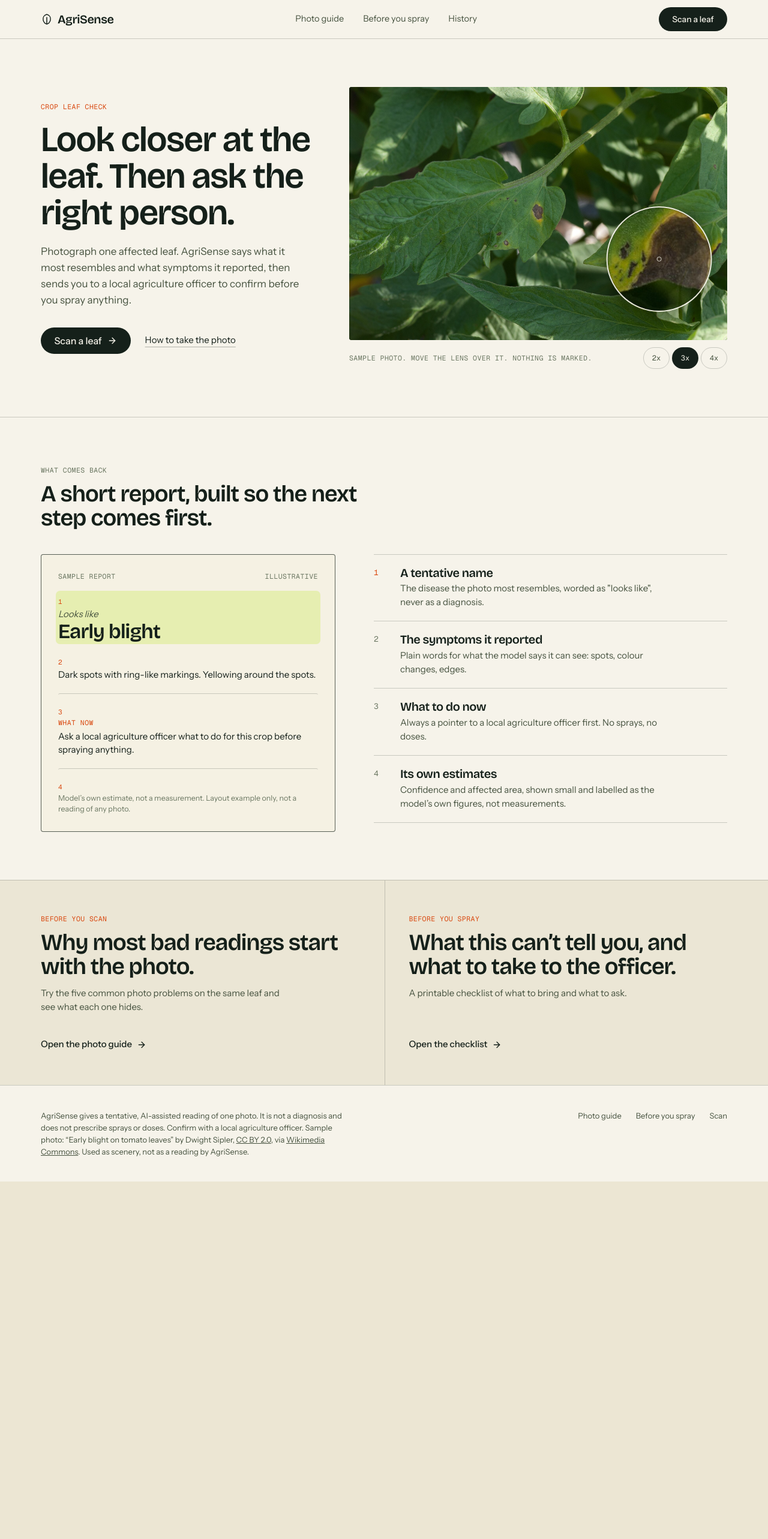
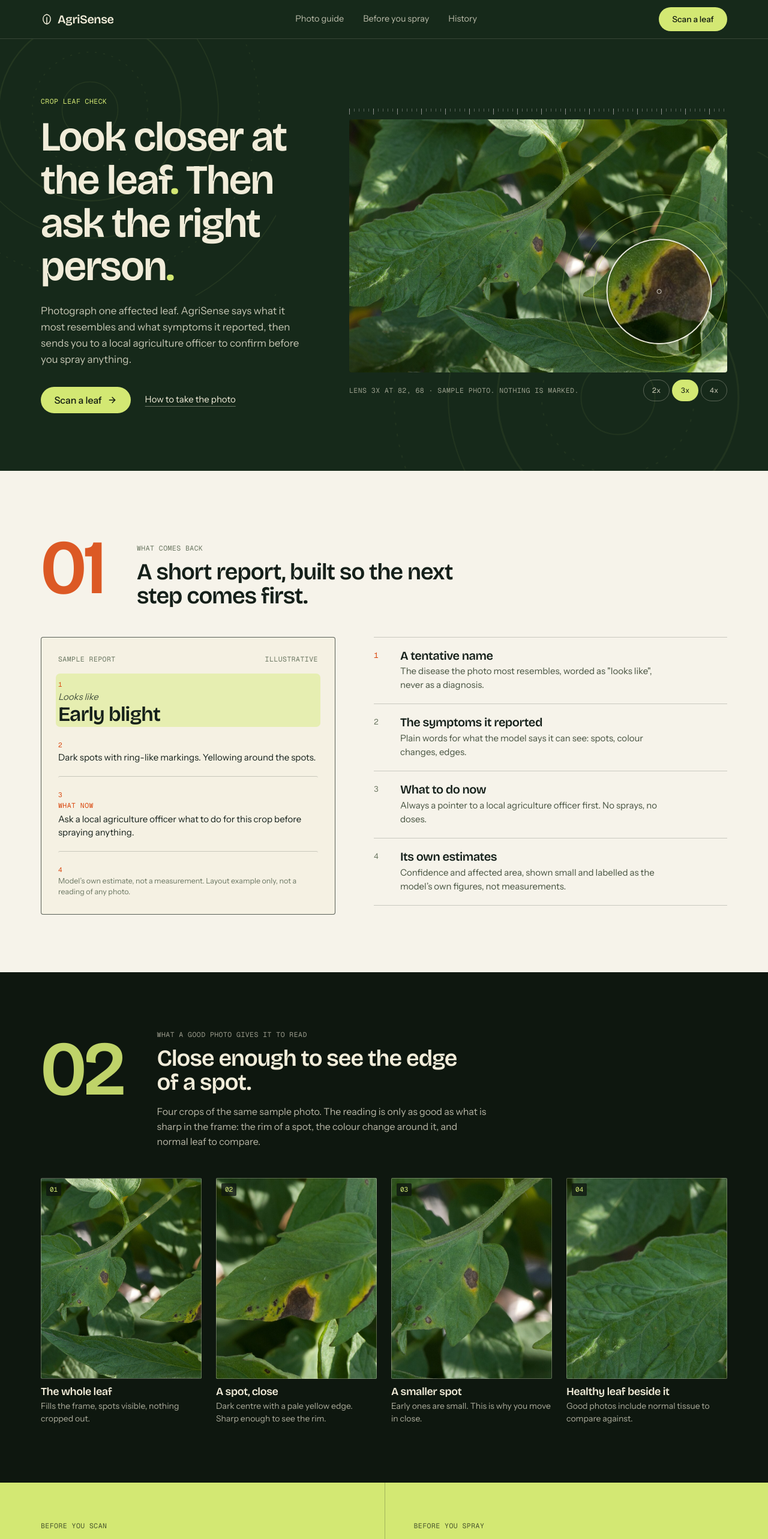
Before and after one commit to shashanthnetha/agrisense-ai, a Next.js app in the folder agrisense-web/: page / in a window 1280 px wide. Shown: the top 2566 px of the page at 60% size. Before the commit the page ends 1970 px from the top, so only its background shows below. Built offline with nearby package versions, Linux system fonts and the light colour scheme.

Commit message:
v3: dark green identity, target-ring motif, lens halo, contact sheet, page heroes (local only)

```diff
--- a/agrisense-web/src/app/(dashboard)/scan/page.tsx
+++ b/agrisense-web/src/app/(dashboard)/scan/page.tsx
@@ -23,8 +23,8 @@ function PausedPlate({ state }: { state: ScanStatus['state'] }) {
   return (
     <div role="status" className="rounded-[6px] border border-bone/25 bg-bone/[0.04] px-6 py-16 sm:py-20">
       <p className="label">Scanning availability</p>
-      <h2 className="display mt-4 max-w-[16ch] text-[36px] sm:text-[44px]">
-        {state === 'closed' ? <>This demo has <em>closed.</em></> : <>Scanning is <em>paused</em> right now.</>}
+      <h2 className="head mt-4 max-w-[16ch] text-[34px] sm:text-[44px]">
+        {state === 'closed' ? <>This demo has closed.</> : <>Scanning is paused right now.</>}
       </h2>
       <p className="mt-4 max-w-[24rem] text-[15px] leading-[23px] text-bone/75">
         {state === 'closed'
@@ -138,7 +138,7 @@ export default function ScanPage() {
 
   return (
     <div data-scan-page className={'min-h-screen bg-sheet text-ink'}>
-      <SiteHeader />
+      <SiteHeader tone="dark" />
 
       <main id="main" className={result ? 'pb-4' : 'wrap py-8 sm:py-12'}>
         {!result ? (
--- a/agrisense-web/src/app/limits/page.tsx
+++ b/agrisense-web/src/app/limits/page.tsx
@@ -1,22 +1,23 @@
 import type { Metadata } from 'next';
 import { SiteHeader } from '@/components/site/SiteHeader';
 import { SiteFooter } from '@/components/site/SiteFooter';
+import { PageHero } from '@/components/site/PageHero';
 import { Checklist } from '@/components/site/Checklist';
 
 export const metadata: Metadata = { title: 'Before you spray | AgriSense AI' };
 
 const DOES = ['Names the disease the photo most resembles, as a tentative reading', 'Lists the symptoms the model says it can see', 'Points you to a local agriculture officer'];
-const DOESNT = ['Give a diagnosis', 'Mark where on the leaf the problem is', 'Prescribe sprays or doses', 'Measure anything: confidence and affected area are the model\u2019s own estimates'];
+const DOESNT = ['Give a diagnosis', 'Mark where on the leaf the problem is', 'Prescribe sprays or doses', 'Measure anything: confidence and affected area are the model2019s own estimates'];
 
 export default function Limits() {
   return (
     <div className="bg-sheet text-ink">
-      <SiteHeader />
-      <main id="main" className="wrap py-10 sm:py-16">
-        <p className="label !text-signal">Before you spray</p>
-        <h1 className="head page-h1 mt-4 max-w-[20ch]">What AgriSense can and can&rsquo;t tell you.</h1>
+      <SiteHeader tone="dark" />
+      <main id="main">
+        <PageHero label="Before you spray" title={"What AgriSense can and can’t tell you."} />
+        <div className="wrap py-10 sm:py-16">
 
-        <div className="mt-10 grid gap-px overflow-hidden rounded-[4px] border border-line bg-line md:grid-cols-2">
+        <div className="grid gap-px overflow-hidden rounded-[4px] border border-line bg-line md:grid-cols-2">
           <div className="bg-sheet p-6 sm:p-8">
             <p className="label !text-field">It does</p>
             <ul className="mt-4 space-y-3">{DOES.map((t) => <li key={t} className="text-[16px] leading-[24px]">{t}</li>)}</ul>
@@ -30,6 +31,7 @@ export default function Limits() {
         <h2 className="head page-h2 mt-20">Take this to your officer</h2>
         <p className="mt-3 max-w-[40rem] text-[16px] leading-[25px] text-ink-2">Tick things off as you get them ready. You can print the list.</p>
         <div className="mt-8"><Checklist /></div>
+        </div>
       </main>
       <SiteFooter />
     </div>
--- a/agrisense-web/src/app/page.tsx
+++ b/agrisense-web/src/app/page.tsx
@@ -3,48 +3,83 @@ import { ArrowRight } from 'lucide-react';
 import { SiteHeader } from '@/components/site/SiteHeader';
 import { SiteFooter } from '@/components/site/SiteFooter';
 import { Loupe } from '@/components/site/Loupe';
+import { ContactSheet } from '@/components/site/ContactSheet';
 import { ReportAnatomy } from '@/components/site/ReportAnatomy';
+
+/* The recurring motif is the target ring: early blight spots have concentric rings, and the lens carries them. */
+function Rings({ className = '' }: { className?: string }) {
+  return (
+    <svg aria-hidden viewBox="0 0 400 400" className={className} fill="none" stroke="currentColor">
+      {[30, 62, 98, 138, 182, 230, 282].map((r, i) => (
+        <circle key={r} cx="200" cy="200" r={r} strokeWidth={i === 2 ? 1.5 : 1} strokeDasharray={i % 3 === 1 ? '2 7' : undefined} />
+      ))}
+    </svg>
+  );
+}
 
 export default function Home() {
   return (
     <div className="bg-sheet text-ink">
-      <SiteHeader />
+      <SiteHeader tone="dark" />
       <main id="main">
-        <section className="wrap grid items-center gap-10 py-10 sm:py-14 lg:grid-cols-[minmax(0,5fr)_minmax(0,7fr)] lg:gap-16 lg:py-20">
-          <div>
-            <p className="label !text-signal">Crop leaf check</p>
-            <h1 className="head page-h1 mt-4 max-w-[18ch]">Look closer at the leaf. Then ask the right person.</h1>
-            <p className="mt-5 max-w-[34rem] text-[17px] leading-[27px] text-ink-2">
-              Photograph one affected leaf. AgriSense says what it most resembles and what symptoms it reported, then sends you to a local agriculture officer to confirm before you spray anything.
-            </p>
-            <div className="mt-8 flex flex-wrap items-center gap-x-6 gap-y-3">
-              <Link href="/scan" className="btn-ink">Scan a leaf <ArrowRight className="h-4 w-4" aria-hidden /></Link>
-              <Link href="/guide" className="text-[15px] underline decoration-ink/30 underline-offset-[6px] hover:decoration-ink">How to take the photo</Link>
+        <section className="dark-surface relative isolate overflow-hidden bg-leaf text-bone">
+          <Rings className="pointer-events-none absolute -left-40 -top-48 -z-10 h-[620px] w-[620px] text-lime opacity-[0.07]" />
+          <Rings className="pointer-events-none absolute -bottom-72 right-[-10rem] -z-10 h-[820px] w-[820px] text-lime opacity-[0.06]" />
+          <div className="wrap grid items-center gap-10 py-12 sm:py-16 lg:grid-cols-[minmax(0,5fr)_minmax(0,7fr)] lg:gap-16 lg:py-24">
+            <div>
+              <p className="label !text-lime">Crop leaf check</p>
+              <h1 className="head mt-4 max-w-[14ch] text-[clamp(38px,5.4vw,72px)]">Look closer at the leaf<span className="text-lime">.</span> Then ask the right person<span className="text-lime">.</span></h1>
+              <p className="mt-6 max-w-[34rem] text-[17px] leading-[27px] text-bone/80">
+                Photograph one affected leaf. AgriSense says what it most resembles and what symptoms it reported, then sends you to a local agriculture officer to confirm before you spray anything.
+              </p>
+              <div className="mt-8 flex flex-wrap items-center gap-x-6 gap-y-3">
+                <Link href="/scan" className="btn-ink !bg-lime !text-night hover:!bg-bone">Scan a leaf <ArrowRight className="h-4 w-4" aria-hidden /></Link>
+                <Link href="/guide" className="text-[15px] underline decoration-bone/40 underline-offset-[6px] hover:decoration-bone">How to take the photo</Link>
+              </div>
             </div>
-          </div>
-          <Loupe src="/early-blight-sample.jpg" alt="Close photo of tomato leaves with dark spots and yellow edges" />
-        </section>
-
-        <section className="border-t border-line">
-          <div className="wrap py-14 sm:py-20">
-            <p className="label">What comes back</p>
-            <h2 className="head page-h2 mt-3 max-w-[22ch]">A short report, built so the next step comes first.</h2>
-            <div className="mt-10"><ReportAnatomy /></div>
+            <Loupe dark src="/early-blight-sample.jpg" alt="Close photo of tomato leaves with dark spots and yellow edges" />
           </div>
         </section>
 
-        <section className="border-t border-line bg-raised/50">
-          <div className="wrap grid gap-px py-0 md:grid-cols-2">
-            <Link href="/guide" className="group flex flex-col justify-between gap-10 py-10 md:pr-10 sm:py-14">
-              <div><p className="label !text-signal">Before you scan</p>
+        <section>
+          <div className="wrap py-14 sm:py-24">
+            <div className="grid gap-4 lg:grid-cols-[auto_1fr] lg:gap-14">
+              <span aria-hidden className="head text-[clamp(64px,10vw,140px)] leading-none text-signal/90">01</span>
+              <div className="self-end">
+                <p className="label">What comes back</p>
+                <h2 className="head page-h2 mt-3 max-w-[22ch]">A short report, built so the next step comes first.</h2>
+              </div>
+            </div>
+            <div className="mt-12"><ReportAnatomy /></div>
+          </div>
+        </section>
+
+        <section className="dark-surface bg-night text-bone">
+          <div className="wrap py-14 sm:py-24">
+            <div className="grid gap-4 lg:grid-cols-[auto_1fr] lg:gap-14">
+              <span aria-hidden className="head text-[clamp(64px,10vw,140px)] leading-none text-lime/90">02</span>
+              <div className="self-end">
+                <p className="label">What a good photo gives it to read</p>
+                <h2 className="head page-h2 mt-3 max-w-[22ch]">Close enough to see the edge of a spot.</h2>
+                <p className="mt-4 max-w-[52ch] text-[16px] leading-[25px] text-bone/75">Four crops of the same sample photo. The reading is only as good as what is sharp in the frame: the rim of a spot, the colour change around it, and normal leaf to compare.</p>
+              </div>
+            </div>
+            <div className="mt-12"><ContactSheet /></div>
+          </div>
+        </section>
+
+        <section className="bg-lime text-night">
+          <div className="wrap grid gap-px md:grid-cols-2">
+            <Link href="/guide" className="group flex flex-col justify-between gap-10 py-12 sm:py-16 md:pr-12">
+              <div><p className="label !text-night/70">Before you scan</p>
                 <h2 className="head page-h2 mt-3">Why most bad readings start with the photo.</h2>
-                <p className="mt-3 max-w-[40ch] text-[15px] leading-[23px] text-ink-2">Try the five common photo problems on the same leaf and see what each one hides.</p></div>
+                <p className="mt-3 max-w-[40ch] text-[15px] leading-[23px] text-night/80">Try the five common photo problems on the same leaf and see what each one hides.</p></div>
               <span className="inline-flex items-center gap-2 text-[15px] font-medium">Open the photo guide <ArrowRight className="h-4 w-4 transition-transform group-hover:translate-x-1" aria-hidden /></span>
             </Link>
-            <Link href="/limits" className="group flex flex-col justify-between gap-10 border-t border-line py-10 sm:py-14 md:border-l md:border-t-0 md:pl-10">
-              <div><p className="label !text-signal">Before you spray</p>
+            <Link href="/limits" className="group flex flex-col justify-between gap-10 border-t border-night/25 py-12 sm:py-16 md:border-l md:border-t-0 md:pl-12">
+              <div><p className="label !text-night/70">Before you spray</p>
                 <h2 className="head page-h2 mt-3">What this can&rsquo;t tell you, and what to take to the officer.</h2>
-                <p className="mt-3 max-w-[40ch] text-[15px] leading-[23px] text-ink-2">A printable checklist of what to bring and what to ask.</p></div>
+                <p className="mt-3 max-w-[40ch] text-[15px] leading-[23px] text-night/80">A printable checklist of what to bring and what to ask.</p></div>
               <span className="inline-flex items-center gap-2 text-[15px] font-medium">Open the checklist <ArrowRight className="h-4 w-4 transition-transform group-hover:translate-x-1" aria-hidden /></span>
             </Link>
           </div>
--- /dev/null
+++ b/agrisense-web/src/components/site/ContactSheet.tsx
@@ -0,0 +1,34 @@
+const IMG = '/early-blight-sample.jpg';
+const FRAMES = [
+  { n: '01', title: 'The whole leaf', note: 'Fills the frame, spots visible, nothing cropped out.', x: 0.5, y: 0.5, z: 1 },
+  { n: '02', title: 'A spot, close', note: 'Dark centre with a pale yellow edge. Sharp enough to see the rim.', x: 0.83, y: 0.66, z: 3.2 },
+  { n: '03', title: 'A smaller spot', note: 'Early ones are small. This is why you move in close.', x: 0.5, y: 0.49, z: 3.2 },
+  { n: '04', title: 'Healthy leaf beside it', note: 'Good photos include normal tissue to compare against.', x: 0.2, y: 0.36, z: 3.2 },
+];
+
+/* A contact sheet of crops of the one sample photo: what "close enough" looks like. Crops only, nothing is marked or measured. */
+export function ContactSheet() {
+  return (
+    <ol className="grid grid-cols-2 gap-x-4 gap-y-8 lg:grid-cols-4 lg:gap-x-6">
+      {FRAMES.map((f) => (
+        <li key={f.n}>
+          <div
+            role="img"
+            aria-label={f.title + ', a crop of the sample photo'}
+            className="relative aspect-[4/5] w-full overflow-hidden rounded-[2px] border border-bone/30 bg-night"
+            style={{
+              backgroundImage: `url(${IMG})`,
+              backgroundRepeat: 'no-repeat',
+              backgroundSize: f.z === 1 ? 'cover' : `${f.z * 100}% auto`,
+              backgroundPosition: `${f.z === 1 ? 62 : ((f.x * f.z - 0.5) / (f.z - 1)) * 100}% ${f.z === 1 ? 50 : ((f.y * f.z - 0.5) / (f.z - 1)) * 100}%`,
+            }}
+          >
+            <span className="absolute left-2 top-2 rounded-[2px] bg-night/80 px-1.5 py-0.5 font-mono text-[11px] text-lime">{f.n}</span>
+          </div>
+          <p className="head mt-3 text-[18px] text-bone">{f.title}</p>
+          <p className="mt-1 max-w-[30ch] text-[14px] leading-[21px] text-bone/70">{f.note}</p>
+        </li>
+      ))}
+    </ol>
+  );
+}
--- a/agrisense-web/src/components/site/Loupe.tsx
+++ b/agrisense-web/src/components/site/Loupe.tsx
@@ -8,7 +8,7 @@ const ZOOMS = [2, 3, 4];
  * (vertical swipes still scroll the page), or use the arrow keys. It only
  * magnifies. It marks nothing: AgriSense does not locate problems on a leaf.
  */
-export function Loupe({ src, alt, ratio = 1920 / 1285, lens = 176 }: { src: string; alt: string; ratio?: number; lens?: number }) {
+export function Loupe({ src, alt, ratio = 1920 / 1285, lens = 176, dark = false }: { src: string; alt: string; ratio?: number; lens?: number; dark?: boolean }) {
   const box = useRef<HTMLDivElement>(null);
   const [size, setSize] = useState({ w: 0, h: 0 });
   const [pos, setPos] = useState({ x: 0.82, y: 0.68 });
@@ -43,6 +43,7 @@ export function Loupe({ src, alt, ratio = 1920 / 1285, lens = 176 }: { src: stri
   const ly = pos.y * size.h;
   return (
     <div>
+      <div aria-hidden className={`ruler-x mb-2 ${dark ? "invert" : ""} h-[10px] w-full opacity-70`} />
       <div
         ref={box}
         role="group"
@@ -58,6 +59,9 @@ export function Loupe({ src, alt, ratio = 1920 / 1285, lens = 176 }: { src: stri
       >
         {/* eslint-disable-next-line @next/next/no-img-element */}
         <img src={src} alt={alt} draggable={false} className="absolute inset-0 h-full w-full object-cover" />
+        {size.w > 0 && [44, 92, 148].map((x, i) => (
+          <div key={x} aria-hidden className="pointer-events-none absolute left-0 top-0 rounded-full border border-lime transition-opacity" style={{ width: lens + x, height: lens + x, opacity: 0.7 - i * 0.2, transform: `translate(${lx - (lens + x) / 2}px, ${ly - (lens + x) / 2}px)` }} />
+        ))}
         {size.w > 0 && (
           <div
             aria-hidden
@@ -78,10 +82,10 @@ export function Loupe({ src, alt, ratio = 1920 / 1285, lens = 176 }: { src: stri
         )}
       </div>
       <div className="mt-3 flex flex-wrap items-center justify-between gap-3">
-        <p className="label !text-ink-3">Sample photo. Move the lens over it. Nothing is marked.</p>
+        <p className={`label ${dark ? "!text-bone/60" : "!text-ink-3"}`} aria-live="off"><span className="tnum">Lens {zoom}x at {Math.round(pos.x * 100)}, {Math.round(pos.y * 100)}</span> · Sample photo. Nothing is marked.</p>
         <div role="group" aria-label="Magnification" className="flex items-center gap-1">
           {ZOOMS.map((z) => (
-            <button key={z} type="button" onClick={() => setZoom(z)} aria-pressed={zoom === z} className={`h-9 min-w-11 rounded-full px-3 font-mono text-[12px] transition-colors ${zoom === z ? 'bg-ink text-sheet' : 'border border-line text-ink-2 hover:bg-raised'}`}>{z}x</button>
+            <button key={z} type="button" onClick={() => setZoom(z)} aria-pressed={zoom === z} className={`h-9 min-w-11 rounded-full px-3 font-mono text-[12px] transition-colors ${zoom === z ? (dark ? 'bg-lime text-night' : 'bg-ink text-sheet') : (dark ? 'border border-bone/30 text-bone/80 hover:bg-bone/10' : 'border border-line text-ink-2 hover:bg-raised')}`}>{z}x</button>
           ))}
         </div>
       </div>
--- /dev/null
+++ b/agrisense-web/src/components/site/PageHero.tsx
@@ -0,0 +1,14 @@
+export function PageHero({ label, title, children }: { label: string; title: string; children?: React.ReactNode }) {
+  return (
+    <section className="dark-surface relative isolate overflow-hidden bg-leaf text-bone">
+      <svg aria-hidden viewBox="0 0 400 400" fill="none" stroke="currentColor" className="pointer-events-none absolute -right-24 -top-32 -z-10 h-[520px] w-[520px] text-lime opacity-[0.08]">
+        {[30, 62, 98, 138, 182, 230, 282].map((r, i) => <circle key={r} cx="200" cy="200" r={r} strokeWidth={i === 2 ? 1.5 : 1} strokeDasharray={i % 3 === 1 ? '2 7' : undefined} />)}
+      </svg>
+      <div className="wrap py-12 sm:py-16">
+        <p className="label !text-lime">{label}</p>
+        <h1 className="head mt-4 max-w-[20ch] text-[clamp(34px,4.8vw,62px)]">{title}</h1>
+        {children && <p className="mt-5 max-w-[40rem] text-[17px] leading-[27px] text-bone/80">{children}</p>}
+      </div>
+    </section>
+  );
+}
--- a/agrisense-web/src/components/site/SiteHeader.tsx
+++ b/agrisense-web/src/components/site/SiteHeader.tsx
@@ -9,23 +9,24 @@ const LINKS = [
   { href: '/history', label: 'History' },
 ];
 
-export function SiteHeader() {
+export function SiteHeader({ tone = 'light' }: { tone?: 'light' | 'dark' }) {
+  const dark = tone === 'dark';
   const path = usePathname();
   return (
-    <header className="border-b border-line bg-sheet">
+    <header className={dark ? 'dark-surface border-b border-bone/15 bg-leaf text-bone' : 'border-b border-line bg-sheet'}>
       <a href="#main" className="skip-link">Skip to content</a>
       <div className="wrap flex h-16 items-center justify-between gap-4">
-        <Wordmark />
+        <Wordmark tone={dark ? 'bone' : 'ink'} />
         <nav aria-label="Main" className="hidden items-center gap-7 text-[14.5px] sm:flex">
           {LINKS.map((l) => (
-            <Link key={l.href} href={l.href} className="nav-link" aria-current={path === l.href ? 'page' : undefined}>{l.label}</Link>
+            <Link key={l.href} href={l.href} className={`nav-link ${dark ? '!text-bone/75 hover:!text-bone' : ''}`} aria-current={path === l.href ? 'page' : undefined}>{l.label}</Link>
           ))}
         </nav>
-        <Link href="/scan" className="btn-ink !min-h-10 text-[14px]">Scan a leaf</Link>
+        <Link href="/scan" className={`btn-ink !min-h-10 text-[14px] ${dark ? '!bg-lime !text-night' : ''}`}>Scan a leaf</Link>
       </div>
-      <nav aria-label="Main (mobile)" className="no-scrollbar wrap flex gap-6 overflow-x-auto border-t border-line text-[14px] sm:hidden">
+      <nav aria-label="Main (mobile)" className={`no-scrollbar wrap flex gap-6 overflow-x-auto border-t text-[14px] sm:hidden ${dark ? 'border-bone/15' : 'border-line'}`}>
         {LINKS.map((l) => (
-          <Link key={l.href} href={l.href} className="nav-link shrink-0" aria-current={path === l.href ? 'page' : undefined}>{l.label}</Link>
+          <Link key={l.href} href={l.href} className={`nav-link shrink-0 ${dark ? '!text-bone/75 hover:!text-bone' : ''}`} aria-current={path === l.href ? 'page' : undefined}>{l.label}</Link>
         ))}
       </nav>
     </header>
```
Also changed, not shown: agrisense-web/src/app/(dashboard)/history/page.tsx (+7 -5 lines), agrisense-web/src/app/guide/page.tsx (+7 -6 lines).
